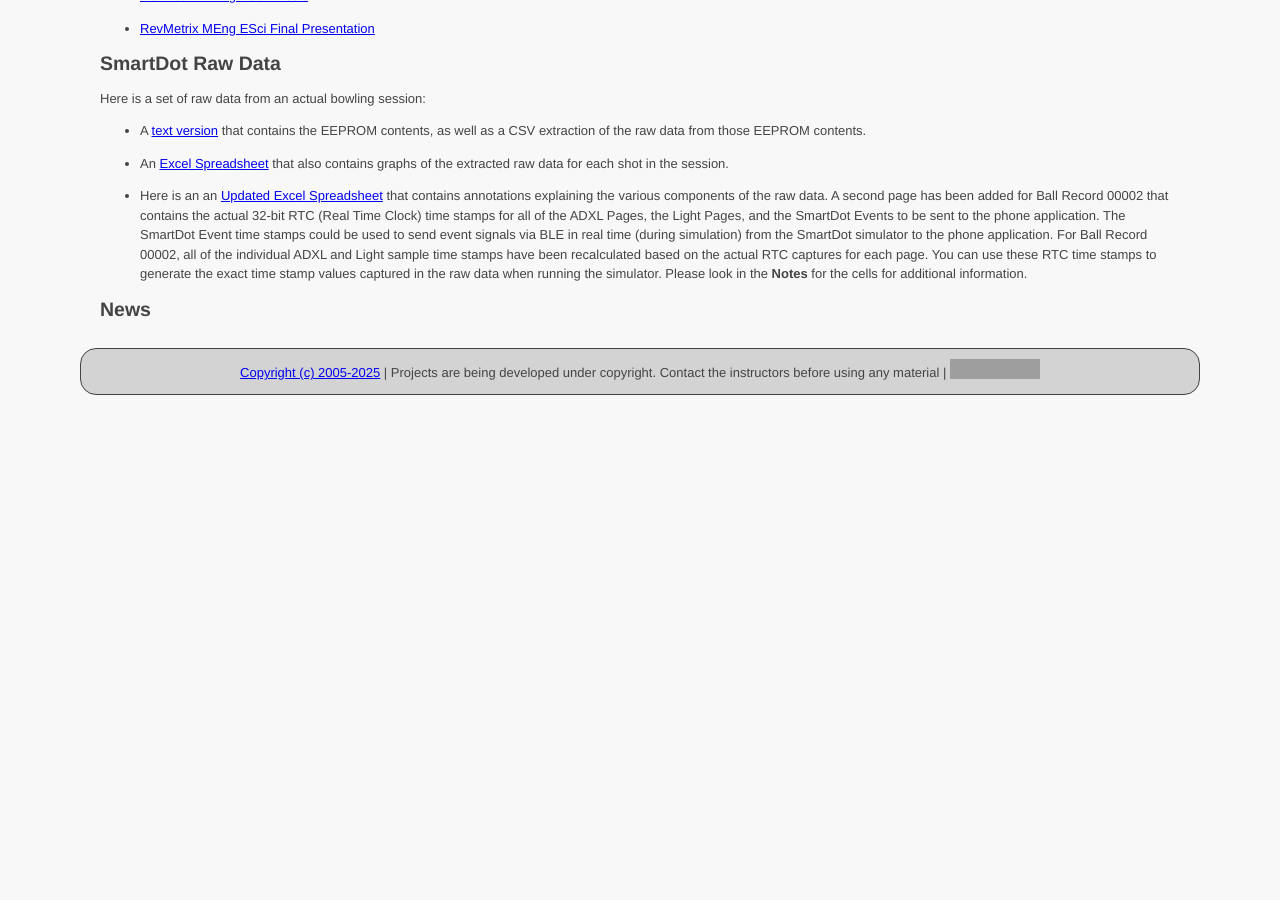
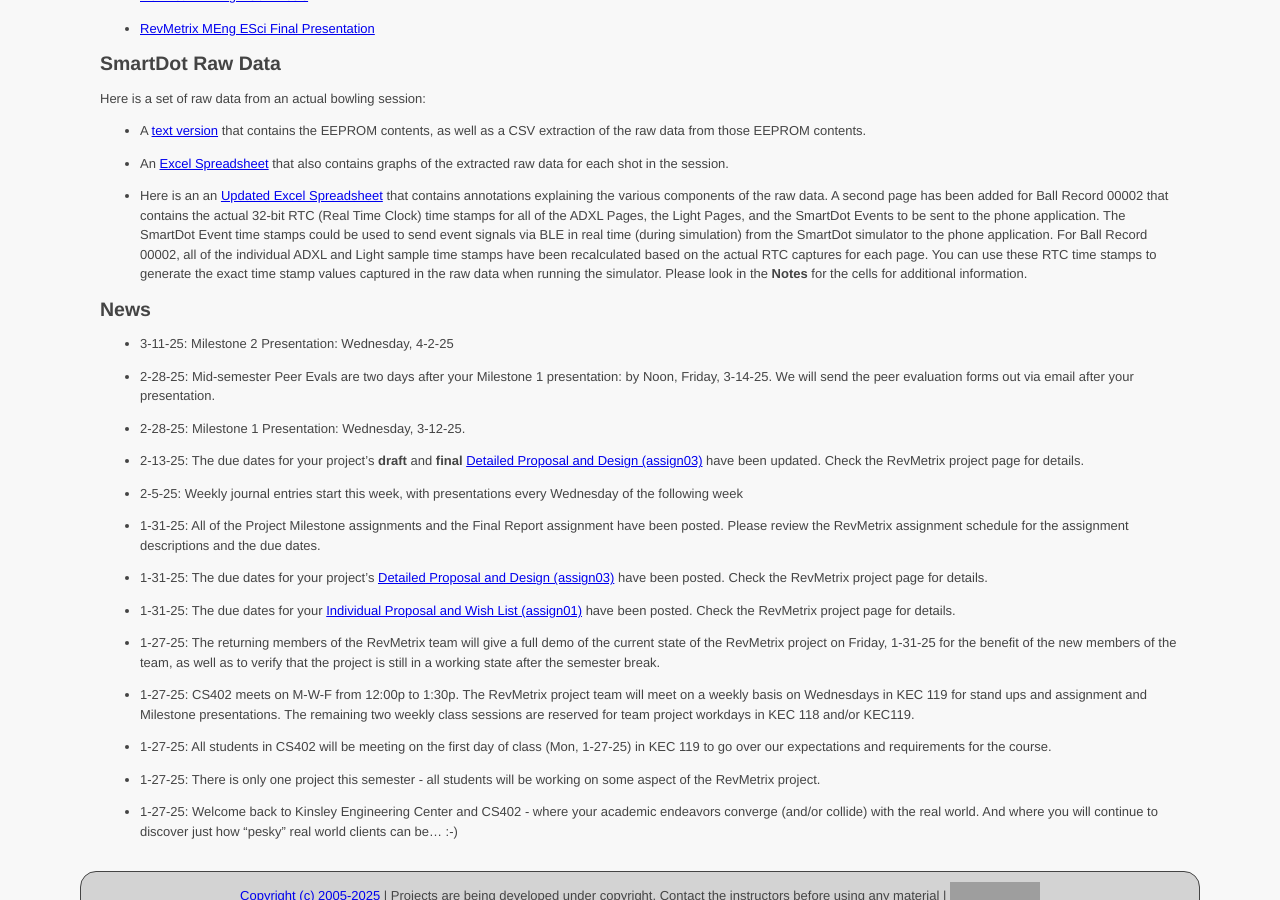
Before and after one commit to ycpcs/cs402-spring2025, a Jekyll site: the page built from projects/RevMetrix-Project/index.md, in a window 1280 px wide and 900 px high, scrolled down 939 px. Built offline with Jekyll 4.4.1, drawn with Linux system fonts in a browser that asks for light colours; before the commit the page ends 1344 px from its top, so only the background shows below that; grey boxes are pictures that could not be loaded.

Commit message:
updated news

```diff
--- a/projects/RevMetrix-Project/index.md
+++ b/projects/RevMetrix-Project/index.md
@@ -76,34 +76,42 @@ Here is a set of raw data from an actual bowling session:
 ## News
 <!-- Commenting out News until it's needed - and the dates could change, anyway
 
-* 11-14-22: Assignment 7 (Final Report and Final Peer Evals) are both due by Noon, Sunday, 12-11-22
+* 5-1-25: Our end-of-semester bowling party will be held on Thursday/Friday 5-15-25/5-16-25 at Suburban Bowlerama starting at TBD.  There will be two hours of bowling, all-you-can eat pizza, pretzels, chips, and soda.  Please let us know if you do NOT plan on attending.
 
-* 11-14-22: Assignment 7 (Final System Presentation) is from 11:00am to 12:50pm, Monday, 12-5-22, with presentation and demo in class
+* 5-1-25: Assignment 7 (Final Peer Evals) - The Final Peer Eval forms will be sent out immediately after the final presentation, and are due by Noon, Wednesday, 5-14-25.
 
-* 11-14-22: Assignment 7 (Draft Technical Report) is due by Noon, Sunday, 12-4-22, in your Google Team Drive
+* 5-1-25: Assignment 7 (Final Technical Report): due by Noon Thursday, 5-15-25 in your Google Team Folder
 
-* 11-14-22: Your status report for Monday, 11-28-22 has been moved to Wednesday, 11-30-22
+* 5-1-25: Milestone 4 Final Presentation: Monday, 5-12-25, 12:45p to 2:45p (during the Final Exam period).
 
-* 11-14-22: On Monday, 11-21-22, you will be giving your status update to your clients: Tyler Franks & David McHugh
+* 4-2-25: Capstone Expo: Thursday, 4-24-25, from 3:00p to 6:00p in KEC (with team photos)
 
-* 10-28-22: Assignment 6 (50% Working System) is at 11:00am, Monday, 11-14-22, with presentation and demo during class
-
-* 9-29-22: Mid-Semester Peer Evals are due Wednesday, 10-26-22 by Noon, via email in PDF form
-
-* 9-29-22: Assignment 5 (Minimal Working System) is due 11:00am, Monday, 10-24-22, with presentation and demo during class
-
-* 2-18-24: Posted the basic requirements for the RevMetrix Project for this semester.
-
-* 2-16-24: Posted a link to a JavaScript prototype of the Shot Entry Page to give you a basic idea of user workflow and functionality.  This is a prototype.  It is, **by no means**, quality code, as it contains the first JS I've ever written - with a lot of help from ChatGPT.  It should however, give you an idea of how the user will enter the results for each shot.
-
-* 2-16-24: Posted a link to the RevMetrix Bowler User Interface Requirements.
-
-* 2-5-24: [Assign03: Detailed Project Proposal Design and Schedule](../../assign/assign03.html) is due before class (with presentation in class) on Monday, 2-19-24.
-
-* 1-26-24: [Assign01: Individual Proposal and Wish List](../../assign/assign01.html) is due before class (with presentation in class) on Monday, 2-5-24.
-
-* 1-26-24: Links for Professor Hake's RevMetrix research (both MEng ESci thesis and Final Presentation) have been posted above.  We will discuss which sections are directly relevant for this semester's work.
-
-[General CS400 Fall 2023 News](../../index.html)
+* 4-2-25: Milestone 3 Final Presentation: Wednesday, 4-16-25
 
 -->
+
+* 3-11-25: Milestone 2 Presentation: Wednesday, 4-2-25
+
+* 2-28-25: Mid-semester Peer Evals are two days after your Milestone 1 presentation: by Noon, Friday, 3-14-25.  We will send the peer evaluation forms out via email after your presentation.
+
+* 2-28-25: Milestone 1 Presentation: Wednesday, 3-12-25.
+
+* 2-13-25: The due dates for your project's **draft** and **final** [Detailed Proposal and Design (assign03)](./assign/assign03.html) have been updated.  Check the RevMetrix project page for details.
+
+* 2-5-25: Weekly journal entries start this week, with presentations every Wednesday of the following week
+
+* 1-31-25: All of the Project Milestone assignments and the Final Report assignment have been posted.  Please review the RevMetrix assignment schedule for the assignment descriptions and the due dates.
+
+* 1-31-25: The due dates for your project's [Detailed Proposal and Design (assign03)](./assign/assign03.html) have been posted.  Check the RevMetrix project page for details.
+
+* 1-31-25: The due dates for your [Individual Proposal and Wish List (assign01)](./assign/assign01.html) have been posted.  Check the RevMetrix project page for details.
+
+* 1-27-25: The returning members of the RevMetrix team will give a full demo of the current state of the RevMetrix project on Friday, 1-31-25 for the benefit of the new members of the team, as well as to verify that the project is still in a working state after the semester break.
+
+* 1-27-25: CS402 meets on M-W-F from 12:00p to 1:30p.  The RevMetrix project team will meet on a weekly basis on Wednesdays in KEC 119 for stand ups and assignment and Milestone presentations.  The remaining two weekly class sessions are reserved for team project workdays in KEC 118 and/or KEC119.
+
+* 1-27-25: All students in CS402 will be meeting on the first day of class (Mon, 1-27-25) in KEC 119 to go over our expectations and requirements for the course.
+
+* 1-27-25: There is only one project this semester - all students will be working on some aspect of the RevMetrix project.
+
+* 1-27-25: Welcome back to Kinsley Engineering Center and CS402 - where your academic endeavors converge (and/or collide) with the real world.  And where you will continue to discover just how "pesky" real world clients can be... :-)
```
Also changed, not shown: index.md (+0 -3 lines).
